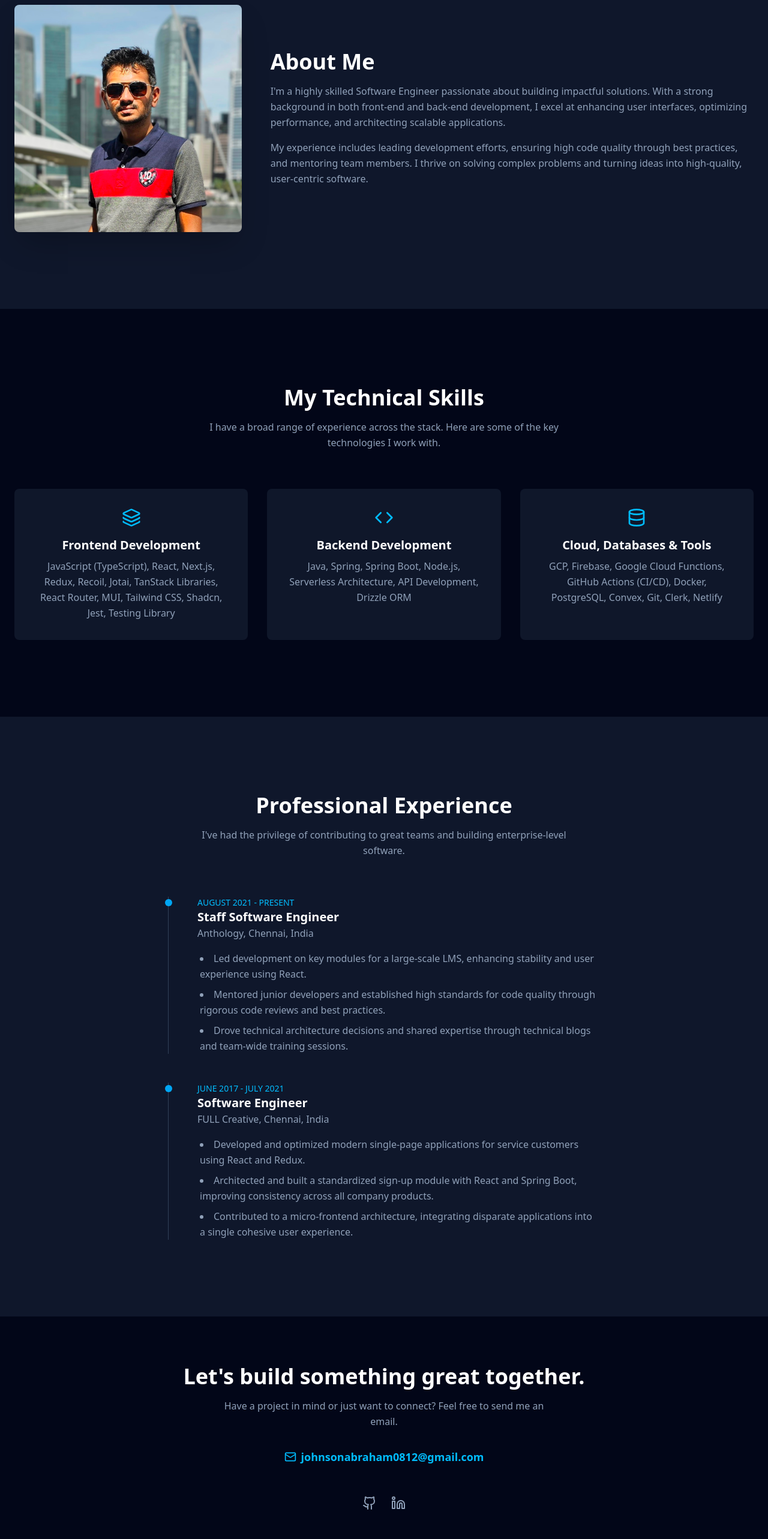
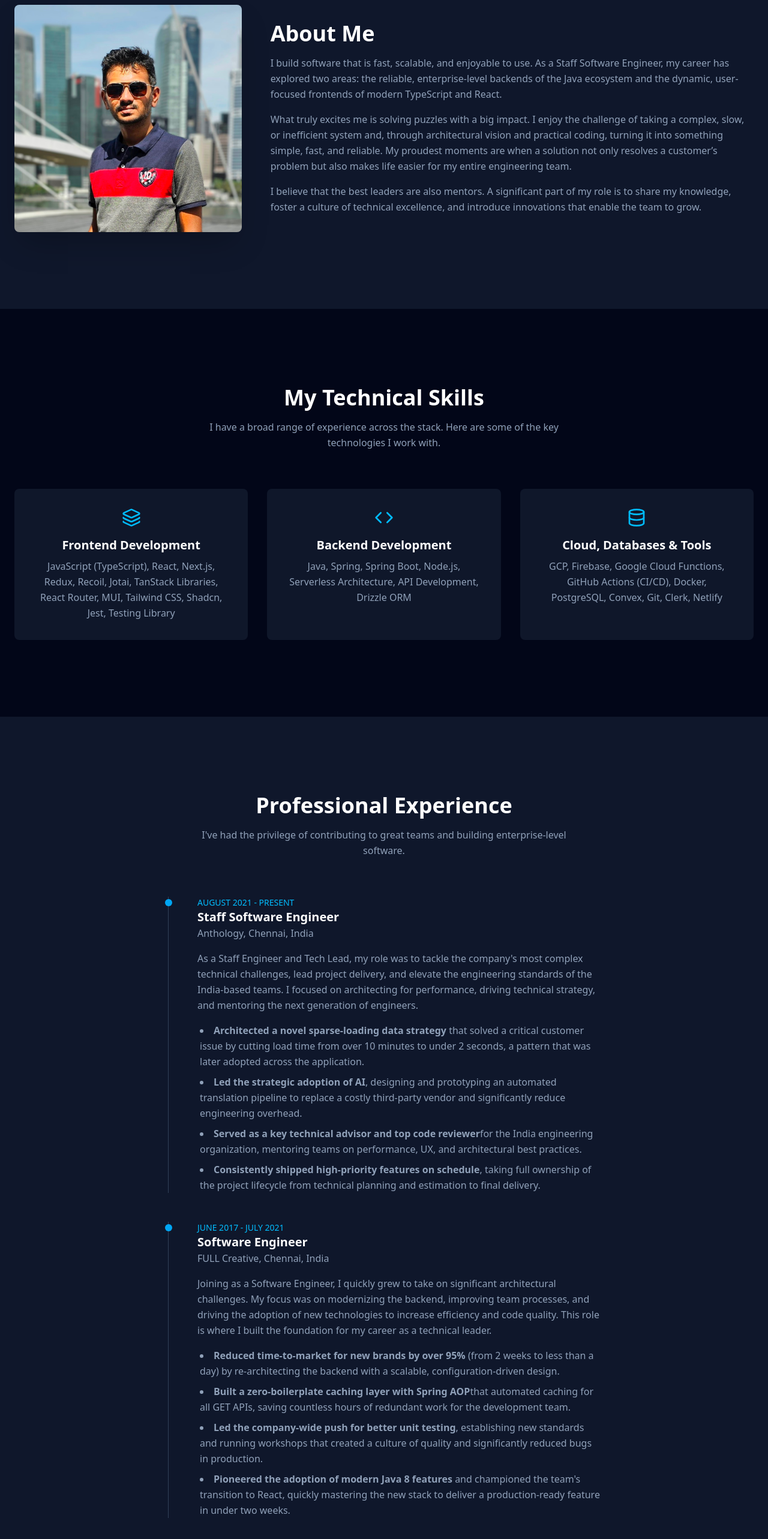
Before and after one commit to nunnarivu-labs/johnson-abraham.github.io, a React (Vite) app: page / in a window 1280 px wide. Shown: the part 1840-4406 px from the top of the page at 60% size. Built offline with nearby package versions, Linux system fonts and the light colour scheme.

Commit message:
app content update

```diff
--- a/src/App.tsx
+++ b/src/App.tsx
@@ -256,17 +256,26 @@ export default function App() {
                   About Me
                 </h2>
                 <p className="mb-4 text-slate-400">
-                  I'm a highly skilled Software Engineer passionate about
-                  building impactful solutions. With a strong background in both
-                  front-end and back-end development, I excel at enhancing user
-                  interfaces, optimizing performance, and architecting scalable
-                  applications.
+                  I build software that is fast, scalable, and enjoyable to use.
+                  As a Staff Software Engineer, my career has explored two
+                  areas: the reliable, enterprise-level backends of the Java
+                  ecosystem and the dynamic, user-focused frontends of modern
+                  TypeScript and React.
+                </p>
+                <p className="mb-4 text-slate-400">
+                  What truly excites me is solving puzzles with a big impact. I
+                  enjoy the challenge of taking a complex, slow, or inefficient
+                  system and, through architectural vision and practical coding,
+                  turning it into something simple, fast, and reliable. My
+                  proudest moments are when a solution not only resolves a
+                  customer’s problem but also makes life easier for my entire
+                  engineering team.
                 </p>
                 <p className="text-slate-400">
-                  My experience includes leading development efforts, ensuring
-                  high code quality through best practices, and mentoring team
-                  members. I thrive on solving complex problems and turning
-                  ideas into high-quality, user-centric software.
+                  I believe that the best leaders are also mentors. A
+                  significant part of my role is to share my knowledge, foster a
+                  culture of technical excellence, and introduce innovations
+                  that enable the team to grow.
                 </p>
               </div>
             </div>
@@ -340,20 +349,42 @@ export default function App() {
                   <p className="text-slate-400 mb-4">
                     Anthology, Chennai, India
                   </p>
+                  <p className="text-slate-400 mb-4">
+                    As a Staff Engineer and Tech Lead, my role was to tackle the
+                    company's most complex technical challenges, lead project
+                    delivery, and elevate the engineering standards of the
+                    India-based teams. I focused on architecting for
+                    performance, driving technical strategy, and mentoring the
+                    next generation of engineers.
+                  </p>
                   <ul className="list-disc list-inside space-y-2 text-slate-400">
                     <li>
-                      Led development on key modules for a large-scale LMS,
-                      enhancing stability and user experience using React.
+                      <strong>
+                        Architected a novel sparse-loading data strategy
+                      </strong>{" "}
+                      that solved a critical customer issue by cutting load time
+                      from over 10 minutes to under 2 seconds, a pattern that
+                      was later adopted across the application.
                     </li>
                     <li>
-                      Mentored junior developers and established high standards
-                      for code quality through rigorous code reviews and best
-                      practices.
+                      <strong>Led the strategic adoption of AI</strong>,
+                      designing and prototyping an automated translation
+                      pipeline to replace a costly third-party vendor and
+                      significantly reduce engineering overhead.
                     </li>
                     <li>
-                      Drove technical architecture decisions and shared
-                      expertise through technical blogs and team-wide training
-                      sessions.
+                      <strong>
+                        Served as a key technical advisor and top code reviewer
+                      </strong>
+                      for the India engineering organization, mentoring teams on
+                      performance, UX, and architectural best practices.
+                    </li>
+                    <li>
+                      <strong>
+                        Consistently shipped high-priority features on schedule
+                      </strong>
+                      , taking full ownership of the project lifecycle from
+                      technical planning and estimation to final delivery.
                     </li>
                   </ul>
                 </div>
@@ -368,20 +399,44 @@ export default function App() {
                   <p className="text-slate-400 mb-4">
                     FULL Creative, Chennai, India
                   </p>
+                  <p className="text-slate-400 mb-4">
+                    Joining as a Software Engineer, I quickly grew to take on
+                    significant architectural challenges. My focus was on
+                    modernizing the backend, improving team processes, and
+                    driving the adoption of new technologies to increase
+                    efficiency and code quality. This role is where I built the
+                    foundation for my career as a technical leader.
+                  </p>
                   <ul className="list-disc list-inside space-y-2 text-slate-400">
                     <li>
-                      Developed and optimized modern single-page applications
-                      for service customers using React and Redux.
+                      <strong>
+                        Reduced time-to-market for new brands by over 95%
+                      </strong>{" "}
+                      (from 2 weeks to less than a day) by re-architecting the
+                      backend with a scalable, configuration-driven design.
                     </li>
                     <li>
-                      Architected and built a standardized sign-up module with
-                      React and Spring Boot, improving consistency across all
-                      company products.
+                      <strong>
+                        Built a zero-boilerplate caching layer with Spring AOP
+                      </strong>
+                      that automated caching for all GET APIs, saving countless
+                      hours of redundant work for the development team.
                     </li>
                     <li>
-                      Contributed to a micro-frontend architecture, integrating
-                      disparate applications into a single cohesive user
-                      experience.
+                      <strong>
+                        Led the company-wide push for better unit testing
+                      </strong>
+                      , establishing new standards and running workshops that
+                      created a culture of quality and significantly reduced
+                      bugs in production.
+                    </li>
+                    <li>
+                      <strong>
+                        Pioneered the adoption of modern Java 8 features
+                      </strong>{" "}
+                      and championed the team's transition to React, quickly
+                      mastering the new stack to deliver a production-ready
+                      feature in under two weeks.
                     </li>
                   </ul>
                 </div>
```
